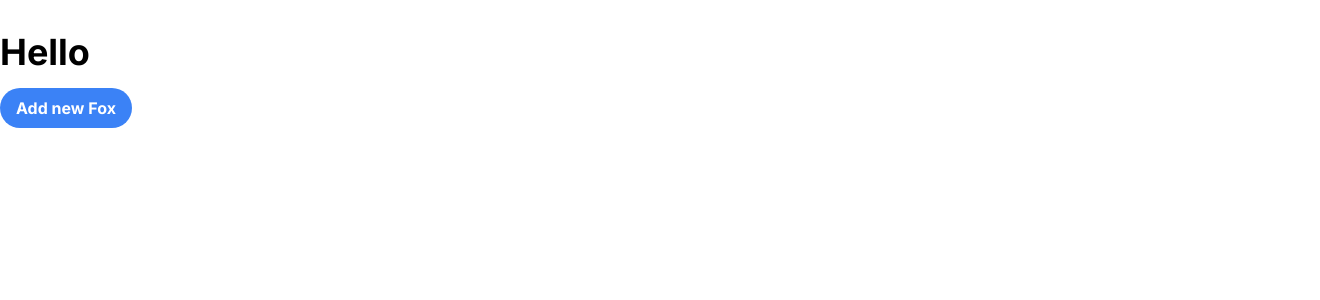
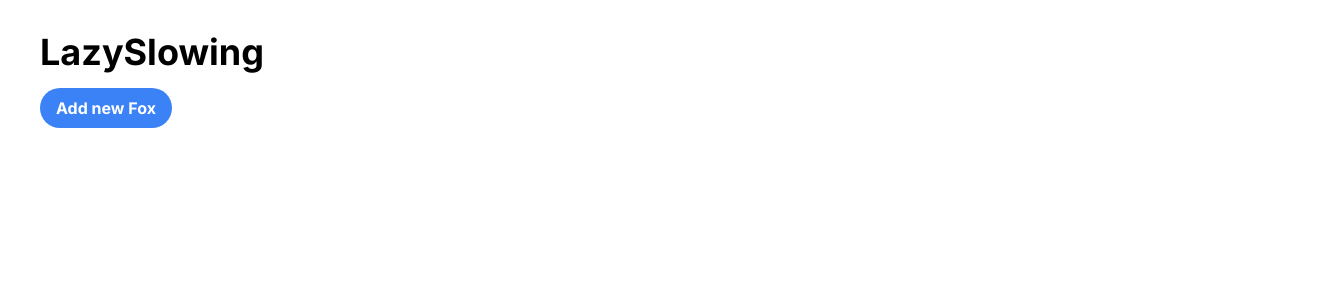
Before and after one commit to edusebass/lazy-slowding, a Next.js app: page / in a window 1280 px wide. Shown: the top 300 px of the page, 1320 px wide, since content can reach past the window. Built offline with nearby package versions, Linux system fonts and the light colour scheme.

Commit message:
add style

```diff
--- a/app/page.tsx
+++ b/app/page.tsx
@@ -29,11 +29,11 @@ export default function Home() {
   }
 
   return (
-    <div className="container mx-auto mt-8">
-      <h1 className='text-4xl font-bold mb-4'>Hello</h1>
+    <div className="ml-10 container mx-auto mt-8">
+      <h1 className='text-4xl font-bold mb-4'>LazySlowing </h1>
       <button
         onClick={addNewFox}
-        className="bg-blue-500 hover:bg-blue-700 text-white font-bold py-2 px-4 rounded-full"
+        className="m-auto bg-blue-500 hover:bg-blue-700 text-white font-bold py-2 px-4 rounded-full"
       >
         Add new Fox
       </button>
```
